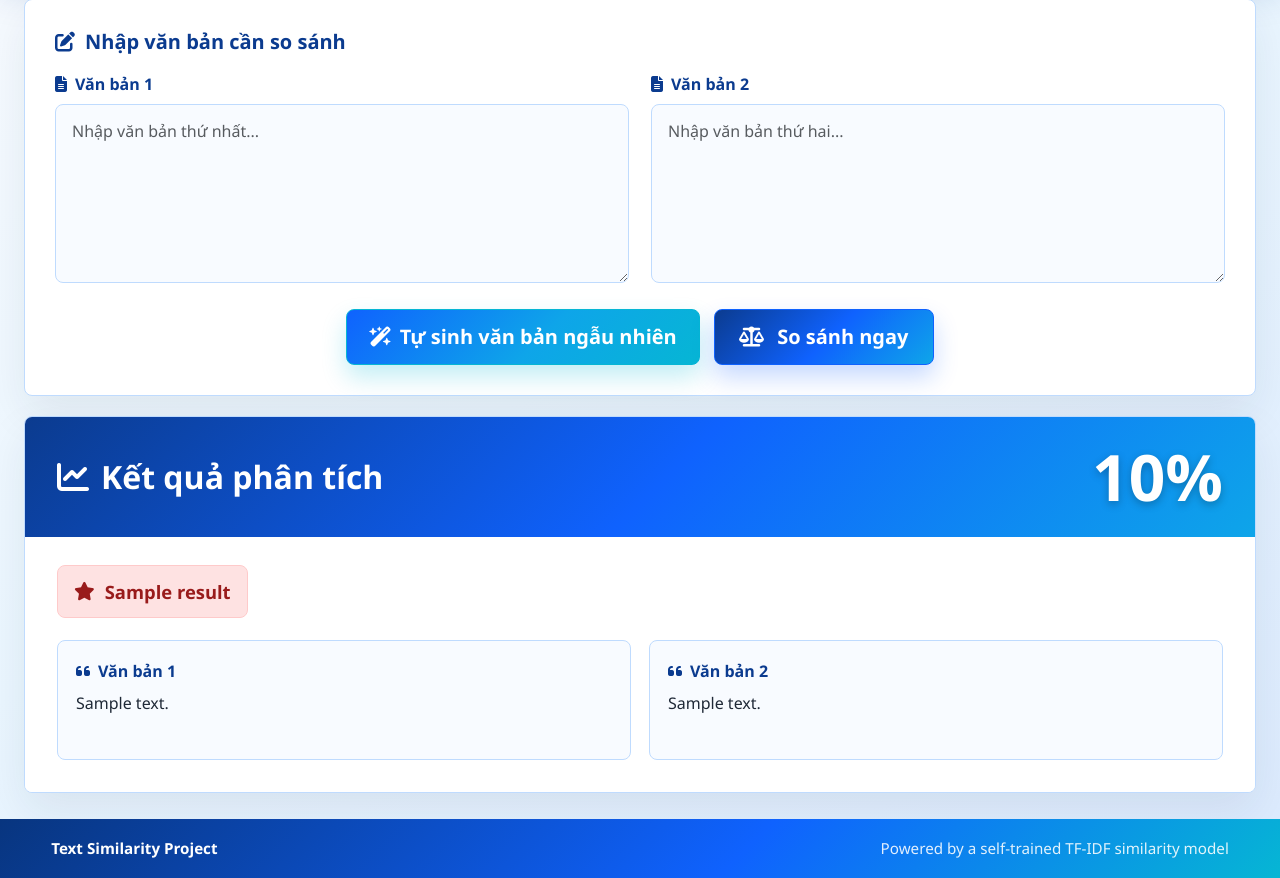
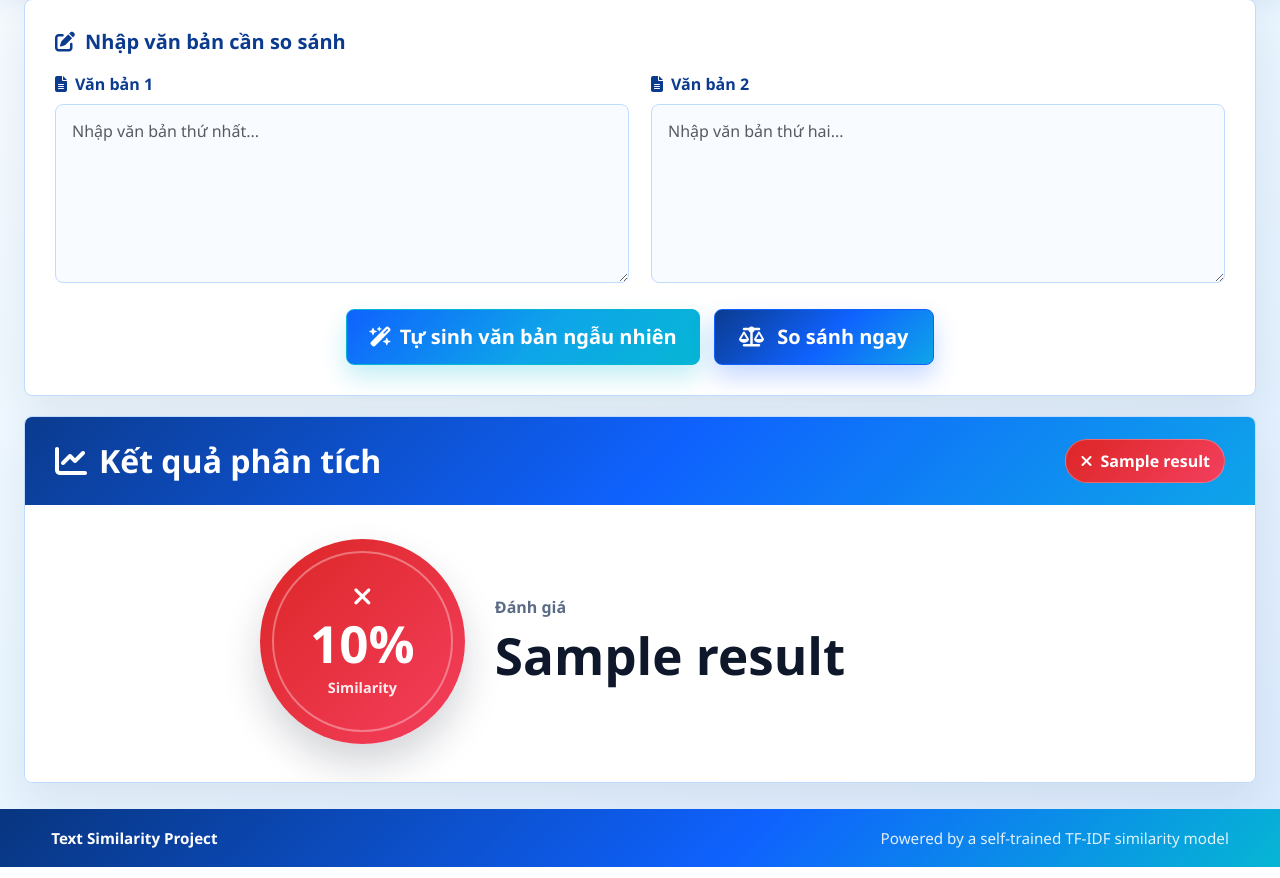
Before and after one commit to Eastern2k4/Text_similarity_project, a Django app: template templates/similarity/index.html in a window 1280 px wide. Shown: the part 146-1024 px from the top of the page. Run offline with Django 5.2, Linux system fonts and the light colour scheme; tables that the repository leaves empty hold one stand-in row (values such as "Sample post"); the template is opened without the code that fills it: values that come from a table or form of the project are taken from there, most other values are stand-ins (such as "Sample title", 1, 10 or a date in 2020).

Commit message:
Redesign result score display

```diff
--- a/templates/similarity/index.html
+++ b/templates/similarity/index.html
@@ -225,11 +225,11 @@
         }
 
         .result-header {
-            display: grid;
-            grid-template-columns: 1fr auto;
+            display: flex;
             align-items: center;
+            justify-content: space-between;
             gap: 24px;
-            padding: 28px 32px;
+            padding: 22px 30px;
             color: #ffffff;
             background: var(--blue-gradient-dark);
         }
@@ -243,67 +243,114 @@
             font-weight: 760;
         }
 
-        .result-score {
-            font-size: clamp(2.6rem, 5vw, 4.5rem);
-            font-weight: 800;
-            line-height: 1;
-            text-align: right;
-            text-shadow: 0 3px 8px rgba(0, 0, 0, 0.25);
+        .result-chip {
+            display: inline-flex;
+            align-items: center;
+            gap: 8px;
+            border-radius: 999px;
+            padding: 9px 14px;
+            background: rgba(255, 255, 255, 0.16);
+            border: 1px solid rgba(255, 255, 255, 0.28);
+            font-weight: 750;
+            white-space: nowrap;
         }
 
         .result-body {
-            padding: 28px 32px 32px;
+            display: flex;
+            justify-content: center;
+            padding: 34px 32px 38px;
             background: var(--surface);
         }
 
-        .result-label {
-            display: inline-flex;
+        .result-summary {
+            display: grid;
+            grid-template-columns: auto minmax(220px, 1fr);
             align-items: center;
-            gap: 10px;
-            border-radius: 8px;
-            padding: 12px 16px;
-            margin-bottom: 22px;
-            font-weight: 800;
-            font-size: 1.15rem;
+            gap: 30px;
+            width: min(760px, 100%);
         }
 
-        .similarity-high {
-            background: #dcfce7;
-            color: #166534;
+        .result-meter {
+            width: clamp(170px, 16vw, 220px);
+            aspect-ratio: 1;
+            border-radius: 50%;
+            display: flex;
+            flex-direction: column;
+            align-items: center;
+            justify-content: center;
+            gap: 8px;
+            color: #ffffff;
+            box-shadow: 0 20px 38px rgba(15, 23, 42, 0.18);
+            position: relative;
         }
 
-        .similarity-medium {
-            background: #fef3c7;
+        .result-meter::after {
+            content: "";
+            position: absolute;
+            inset: 12px;
+            border-radius: 50%;
+            border: 2px solid rgba(255, 255, 255, 0.34);
+        }
+
+        .result-meter i,
+        .score-value,
+        .score-caption {
+            position: relative;
+            z-index: 1;
+        }
+
+        .result-meter i {
+            font-size: clamp(1.45rem, 2vw, 1.9rem);
+        }
+
+        .score-value {
+            font-size: clamp(2.35rem, 4vw, 3.4rem);
+            font-weight: 850;
+            line-height: 1;
+            letter-spacing: 0;
+        }
+
+        .score-caption {
+            font-size: 0.9rem;
+            font-weight: 700;
+            opacity: 0.9;
+        }
+
+        .result-copy {
+            min-width: 0;
+        }
+
+        .result-kicker {
+            display: inline-block;
+            color: var(--text-muted);
+            font-weight: 750;
+            margin-bottom: 6px;
+        }
+
+        .result-copy h3 {
+            margin: 0;
+            color: var(--text-main);
+            font-size: clamp(2rem, 4vw, 3.3rem);
+            font-weight: 830;
+            letter-spacing: 0;
+        }
+
+        .meter-high,
+        .status-high {
+            background: linear-gradient(135deg, #16a34a 0%, #22c55e 100%);
+            color: #ffffff;
+        }
+
+        .meter-medium,
+        .status-medium {
+            background: linear-gradient(135deg, #d97706 0%, #facc15 100%);
             color: #713f12;
         }
 
-        .similarity-low {
-            background: #fee2e2;
-            color: #991b1b;
-            border: 1px solid #fecaca;
-        }
-
-        .preview-grid {
-            display: grid;
-            grid-template-columns: repeat(2, minmax(0, 1fr));
-            gap: 18px;
-        }
-
-        .text-preview {
-            min-height: 120px;
-            border: 1px solid var(--line);
-            border-radius: 8px;
-            background: var(--surface-soft);
-            padding: 18px;
-            color: #1f2937;
-        }
-
-        .text-preview strong {
-            display: flex;
-            align-items: center;
-            gap: 8px;
-            color: var(--blue-deep);
-            margin-bottom: 8px;
+        .meter-low,
+        .status-low {
+            background: linear-gradient(135deg, #dc2626 0%, #f43f5e 100%);
+            color: #ffffff;
         }
 
         .app-footer {
@@ -345,13 +392,12 @@
             }
 
             .input-grid,
-            .preview-grid,
-            .result-header {
+            .result-summary {
                 grid-template-columns: 1fr;
             }
 
-            .result-score {
-                text-align: left;
+            .result-meter {
+                margin: 0 auto;
             }
 
             .btn {
@@ -455,22 +501,34 @@
                         <h2 class="result-title" id="result-heading">
                             <i class="fas fa-chart-line" aria-hidden="true"></i>Kết quả phân tích
                         </h2>
-                        <div class="result-score">{{ result.score }}%</div>
+                        <div class="result-chip status-{{ result.severity|default:'low' }}">
+                            {% if result.severity == "high" %}
+                                <i class="fas fa-check" aria-hidden="true"></i>
+                            {% elif result.severity == "medium" %}
+                                <i class="fas fa-minus" aria-hidden="true"></i>
+                            {% else %}
+                                <i class="fas fa-xmark" aria-hidden="true"></i>
+                            {% endif %}
+                            {{ result.label }}
+                        </div>
                     </div>
 
                     <div class="result-body">
-                        <div class="result-label similarity-{{ result.severity|default:'low' }}">
-                            <i class="fas fa-star" aria-hidden="true"></i>{{ result.label }}
-                        </div>
-
-                        <div class="preview-grid">
-                            <div class="text-preview">
-                                <strong><i class="fas fa-quote-left" aria-hidden="true"></i>Văn bản 1</strong>
-                                <div>{{ result.text1|truncatechars:180 }}</div>
+                        <div class="result-summary">
+                            <div class="result-meter meter-{{ result.severity|default:'low' }}">
+                                {% if result.severity == "high" %}
+                                    <i class="fas fa-check" aria-hidden="true"></i>
+                                {% elif result.severity == "medium" %}
+                                    <i class="fas fa-minus" aria-hidden="true"></i>
+                                {% else %}
+                                    <i class="fas fa-xmark" aria-hidden="true"></i>
+                                {% endif %}
+                                <span class="score-value">{{ result.score }}%</span>
+                                <span class="score-caption">Similarity</span>
                             </div>
-                            <div class="text-preview">
-                                <strong><i class="fas fa-quote-left" aria-hidden="true"></i>Văn bản 2</strong>
-                                <div>{{ result.text2|truncatechars:180 }}</div>
+                            <div class="result-copy">
+                                <span class="result-kicker">Đánh giá</span>
+                                <h3>{{ result.label }}</h3>
                             </div>
                         </div>
                     </div>
```
